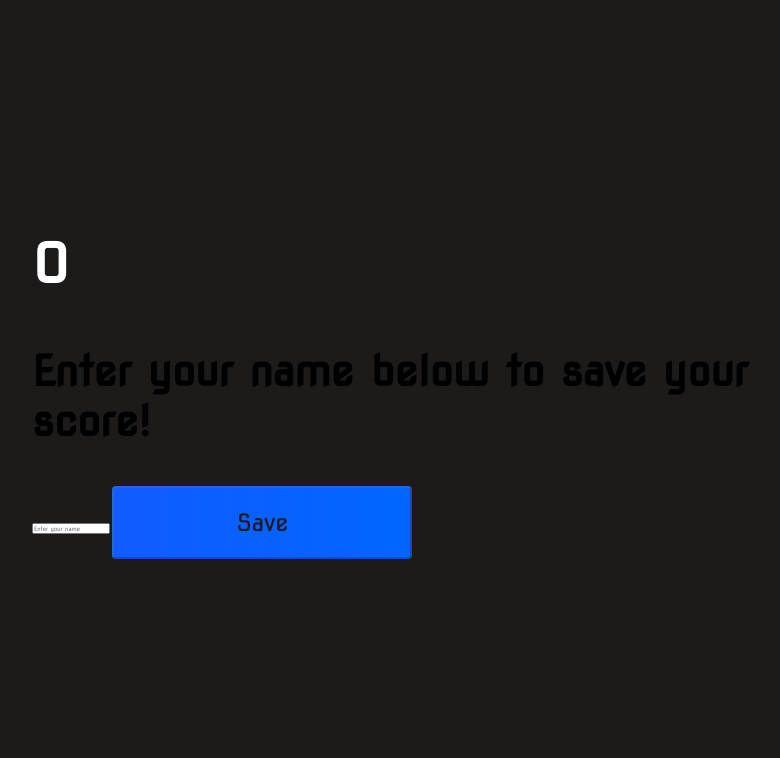
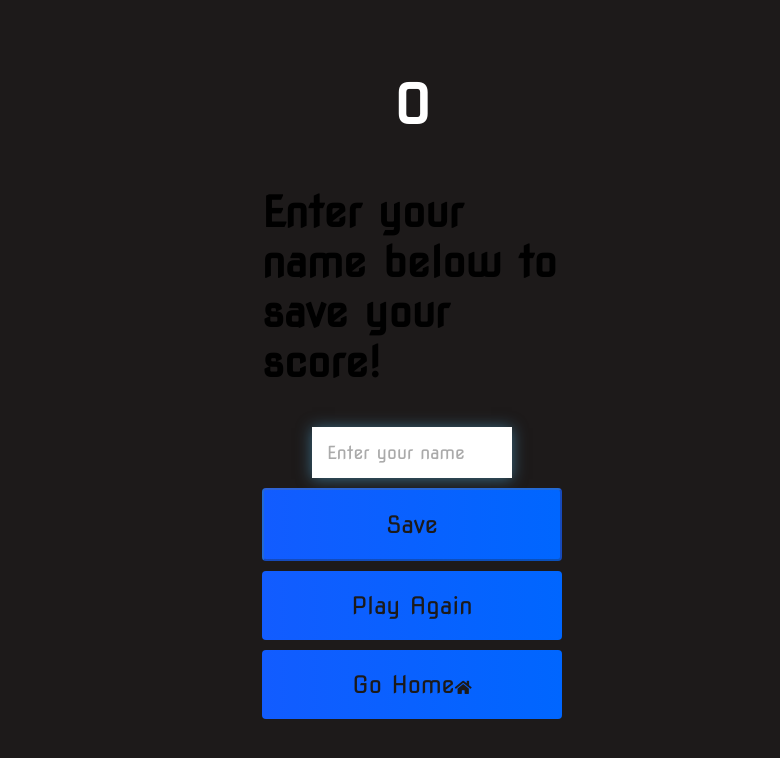
Before and after one commit to cartman1978/Quiz-Game-js, a plain HTML site: page end.html in a window 1280 px wide. Shown: the whole page, without its empty margins (228-1008 px from the left). Drawn offline with Linux system fonts and the light colour scheme.

Commit message:
styled end-form-container

```diff
--- a/end.html
+++ b/end.html
@@ -4,19 +4,21 @@
     <meta charset="UTF-8">
     <meta name="viewport" content="width=device-width, initial-scale=1.0">
     <title>End Quiz</title>
-     <link rel="stylesheet" href="https://cdnjs.cloudflare.com/ajax/libs/font-awesome/5.15.2/css/all.min.css"/>
     <link rel="stylesheet" href="style.css">
+    <link rel="stylesheet" href="https://cdnjs.cloudflare.com/ajax/libs/font-awesome/5.15.2/css/all.min.css"/>
 </head>
 <body>
 
     <div class="container">
-        <div id="end" class="flex-center flex-colum">
+        <div id="end" class="flex-center flex-column">
             <h1 id="final-score">0</h1>
             <form class="end-form-container">
                 <h2 id="end-text">Enter your name below to save your score!</h2>
                 <input type="text" name="name" id="username" placeholder="Enter your name">
                 <button class="btn" id="saveScoreBtn" type="submit" onclick="saveHighScore(event)" disabled>Save</button>
             </form>
+            <a href="/game.html" class="btn">Play Again</a>
+            <a href="/" class="btn">Go Home<i class="fas fa-home"></i></a>
         </div>
     </div>
 
--- a/style.css
+++ b/style.css
@@ -92,3 +92,26 @@ h2 {
     font-size: 2.5rem;
     margin-left: 1rem;
 }
+
+/* End page */
+
+.end-form-container {
+    width: 100%;
+    display: flex;
+    flex-direction: column;
+    align-items: center;
+    max-width: 30rem;
+}
+
+input {
+    margin-bottom: 1rem;
+    width: 20rem;
+    padding: 1.5rem;
+    font-size: 1.8rem;
+    border: none;
+    box-shadow: 0 0.1rem 1.4rem 0 rgba(86, 185, 235, 0.5);
+}
+
+input::placeholder {
+    color: #aaa;
+}
```
